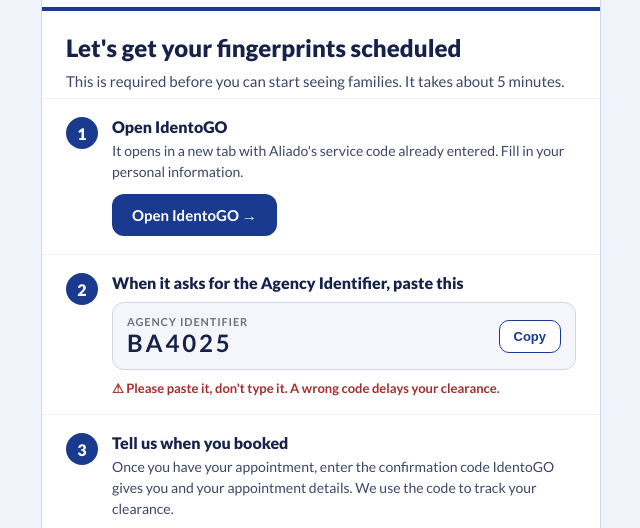
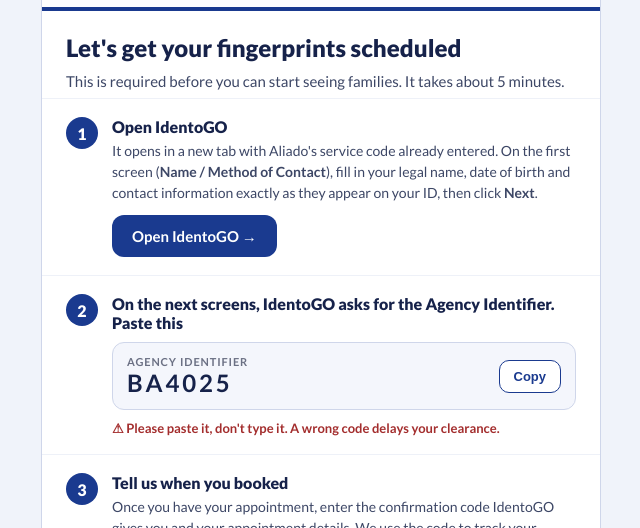
Before and after one commit to enmanuelf-ai/billing, a plain HTML site: page fp.html in a window 1280 px wide. Shown: the part 200-728 px from the top of the page, without its empty margins (319-959 px from the left). Drawn offline with Linux system fonts and the light colour scheme.

Commit message:
Update fingerprint scheduling instructions in fp.html

```diff
--- a/fp.html
+++ b/fp.html
@@ -35,8 +35,8 @@ input,select{width:100%;font:15px Lato,Arial;padding:11px 12px;border:1px solid
 <div class="top"><img src="https://www.aliadocommunityhealth.com/img/aliado-logo.png" alt="Aliado Community Health"><div class="tag">Partnering with families to build resilience and hope</div></div>
 <div class="bar"></div>
 <div class="hero"><h1 id="hi">Let's get your fingerprints scheduled</h1><p>This is required before you can start seeing families. It takes about 5 minutes.</p></div>
-<div class="step"><div class="n">1</div><div class="s"><h2>Open IdentoGO</h2><p>It opens in a new tab with Aliado's service code already entered. Fill in your personal information.</p><a class="btn" href="https://uenroll.identogo.com/workflows/2F18YV/appointment/bio" target="_blank" rel="noopener">Open IdentoGO →</a></div></div>
-<div class="step"><div class="n">2</div><div class="s" style="flex:1"><h2>When it asks for the Agency Identifier, paste this</h2>
+<div class="step"><div class="n">1</div><div class="s"><h2>Open IdentoGO</h2><p>It opens in a new tab with Aliado's service code already entered. On the first screen (<b>Name / Method of Contact</b>), fill in your legal name, date of birth and contact information exactly as they appear on your ID, then click <b>Next</b>.</p><a class="btn" href="https://uenroll.identogo.com/workflows/2F18YV/appointment/bio" target="_blank" rel="noopener">Open IdentoGO →</a></div></div>
+<div class="step"><div class="n">2</div><div class="s" style="flex:1"><h2>On the next screens, IdentoGO asks for the Agency Identifier. Paste this</h2>
 <div class="code"><div><small>Agency identifier</small><b>BA4025</b></div><button class="cp" onclick="cp(this,'BA4025')">Copy</button></div>
 <div class="warn">⚠ Please paste it, don't type it. A wrong code delays your clearance.</div></div></div>
 <div class="step"><div class="n">3</div><div class="s" style="flex:1"><h2>Tell us when you booked</h2><p>Once you have your appointment, enter the confirmation code IdentoGO gives you and your appointment details. We use the code to track your clearance.</p>
```
